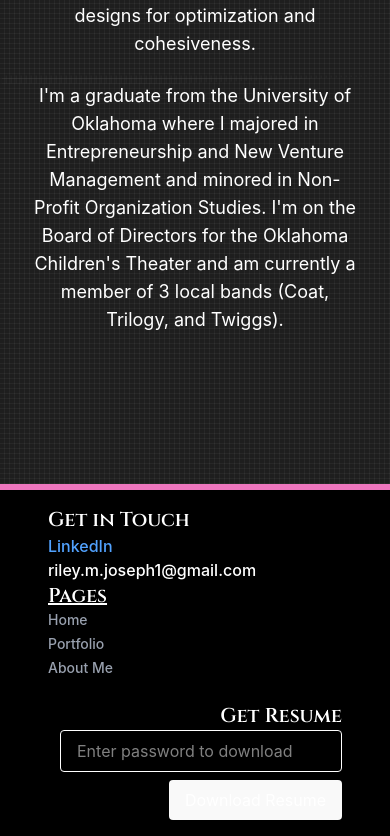
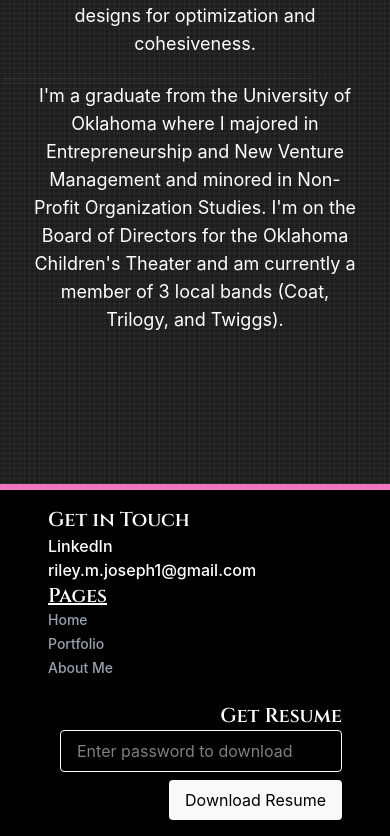
Before and after one commit to RileyJoseph/riley-joseph, a React (Vite) app: page /bio in a window 390 px wide. Shown: the part 616-1452 px from the top of the page. Built offline with nearby package versions, Linux system fonts and the light colour scheme; a web font is replaced by a local one.

Commit message:
safari responsiveness

```diff
--- a/src/App.css
+++ b/src/App.css
@@ -390,6 +390,7 @@ ion-icon.down-arrow:hover, ion-icon.down-arrow:focus {
   left: 0;
   width: 100vw;
   /* min-height: 100vh; */
+  height: 100%;
   min-height: 900px;
   background-color: transparent;
   background-size: 5px 5px, 5px 5px;
--- a/src/App.jsx
+++ b/src/App.jsx
@@ -160,17 +160,15 @@ function App() {
                     }
                   }}></ion-icon>               */}
                 </div>
-                <div className="links absolute bottom-10 left-1/2 transform -translate-x-1/2 w-full max-w-4xl flex justify-between px-8 lg:flex md:flex">
+                <div className="links absolute bottom-10 left-1/2 transform -translate-x-1/2 w-full max-w-4xl flex justify-between items-center px-8">
                   <Link to="/portfolio" className="hero-links hire-me-btn px-6 py-3 text-white transition duration-300 hover:bg-gray-600">
                     Portfolio
                   </Link>
-                    {/* <Link to="/contact" className="hero-links hire-me-btn px-6 py-3 text-white transition duration-300 hover:bg-gray-600">
-                      Music
-                    </Link> */}
                   <Link to="/bio" className="hero-links hire-me-btn px-6 py-3 text-white transition duration-300 hover:bg-gray-600">
                     About Me
                   </Link>
                 </div>
+
                 <div className='hire-me fixed right-10 top-1/2 transform -translate-y-1/2'>
                   <Link to="/contact" className="hire-me-btn hire-me-btn bg-white text-black px-6 py-11 rounded-full shadow-lg text-lg font-semibold transition duration-300 hover:bg-gray-300">Hire Me</Link>
                 </div>
--- a/src/Footer.jsx
+++ b/src/Footer.jsx
@@ -29,7 +29,7 @@ const Footer = () => {
         <a href="https://www.linkedin.com/in/rileymjoseph/"
            target="_blank"
            rel="noopener noreferrer"
-           className="text-blue-400 hover:underline">
+           className="text-blue-400 hover:underline text-white underline">
           LinkedIn
         </a><br />
         <a href="mailto:riley.m.joseph1@gmail.com" className="hover:underline">riley.m.joseph1@gmail.com</a>
@@ -58,7 +58,7 @@ const Footer = () => {
       />
       <button
         onClick={handleDownload}
-        className="px-4 py-2 bg-blue-500 text-white rounded hover:bg-blue-600">
+        className="px-4 py-2 bg-white text-black rounded hover:bg-blue-600">
         Download Resume
       </button>
       {error && <p className="text-red-500 mt-2">{error}</p>}
```
Lines whose indentation alone changed are shown as unchanged.
